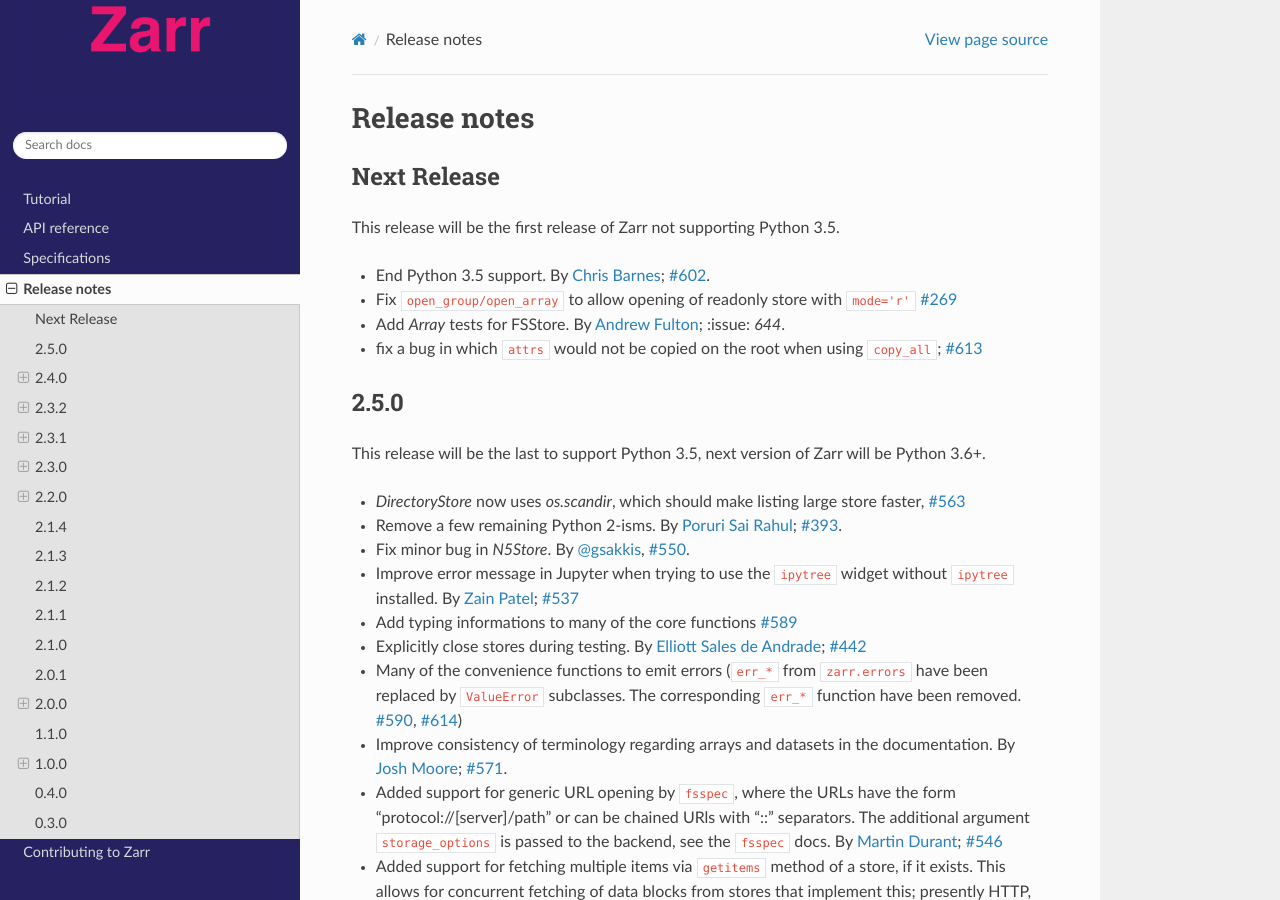
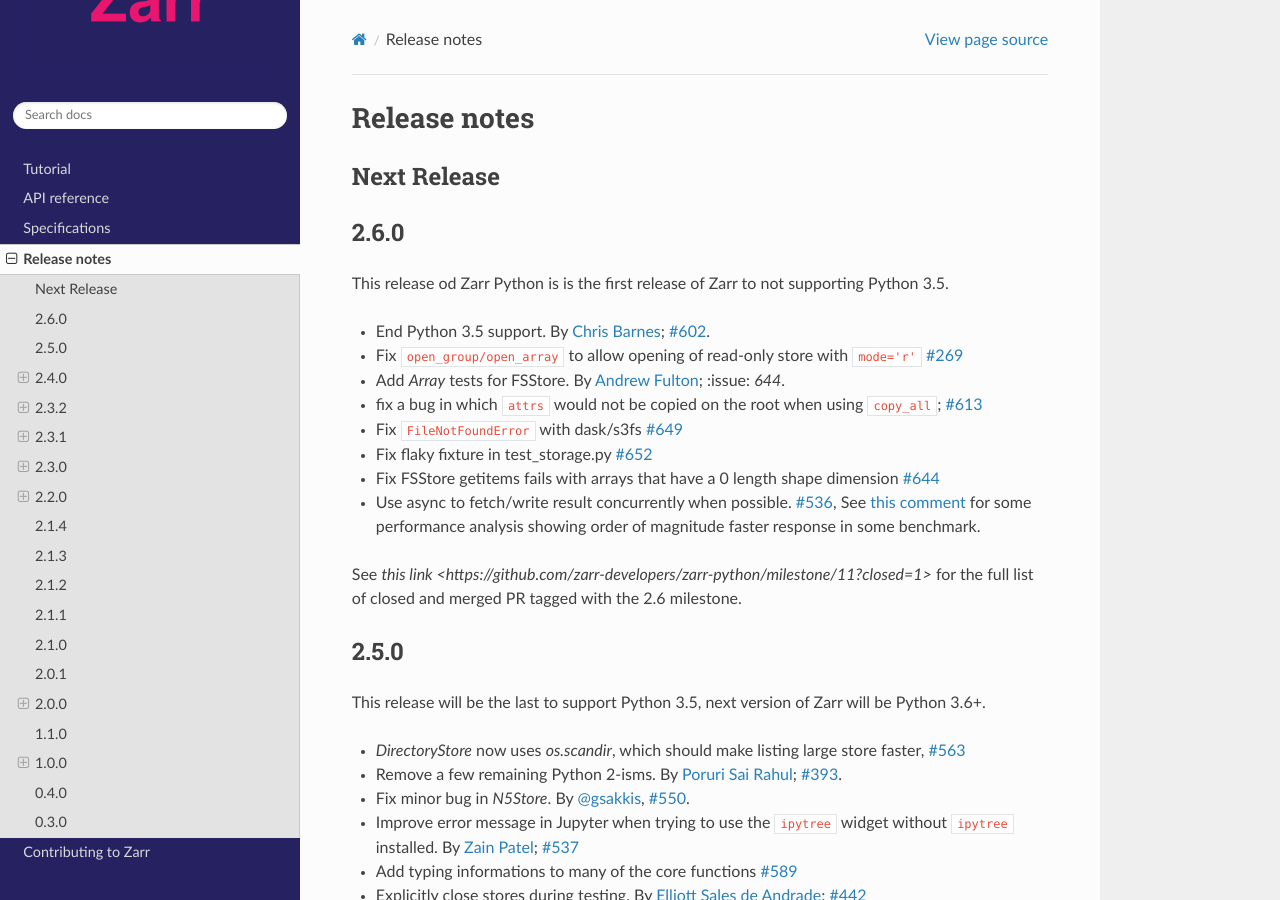
Before and after one commit to enthusiastdev121/zarr-python, a Sphinx documentation site: the page built from docs/release.rst, in a window 1280 px wide and 900 px high. Built offline with Sphinx 7.4.7 and the Read the Docs theme 2.0.0, drawn with Linux system fonts in a browser that asks for light colours; the version number could not be read and is left out.

Commit message:
Update release notes for 2.6

```diff
--- a/docs/release.rst
+++ b/docs/release.rst
@@ -5,18 +5,34 @@ Release notes
 Next Release
 ------------
 
-This release will be the first release of Zarr not supporting Python 3.5.
+2.6.0
+-----
+
+This release od Zarr Python is is the first release of Zarr to not supporting Python 3.5.
 
 * End Python 3.5 support.
   By :user:`Chris Barnes <clbarnes>`; :issue:`602`.
 
-* Fix ``open_group/open_array`` to allow opening of readonly store with
+* Fix ``open_group/open_array`` to allow opening of read-only store with
   ``mode='r'`` :issue:`269`
 
 * Add `Array` tests for FSStore.
   By :user:`Andrew Fulton <andrewfulton9>`; :issue: `644`.
 
 * fix a bug in which ``attrs`` would not be copied on the root when using ``copy_all``; :issue:`613`
+
+* Fix ``FileNotFoundError``  with dask/s3fs :issue:`649`
+
+* Fix flaky fixture in test_storage.py :issue:`652`
+
+* Fix FSStore getitems fails with arrays that have a 0 length shape dimension :issue:`644`
+
+* Use async to fetch/write result concurrently when possible. :issue:`536`, See `this comment
+  <https://github.com/zarr-developers/zarr-python/issues/536#issuecomment-721253094>`_ for some performance analysis
+  showing order of magnitude faster response in some benchmark.
+
+See `this link <https://github.com/zarr-developers/zarr-python/milestone/11?closed=1>` for the full list of closed and
+merged PR tagged with the 2.6 milestone.
 
 2.5.0
 -----
```
